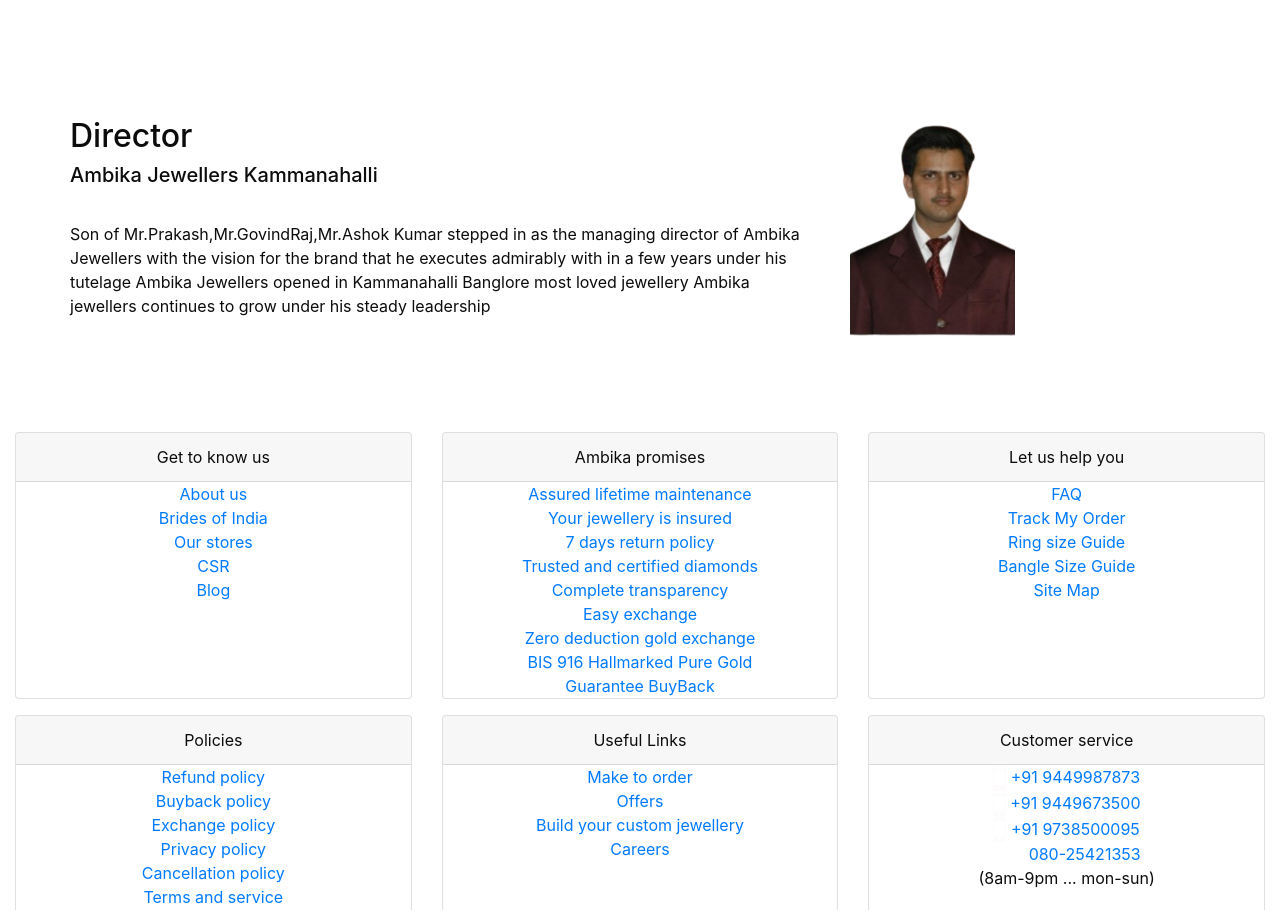
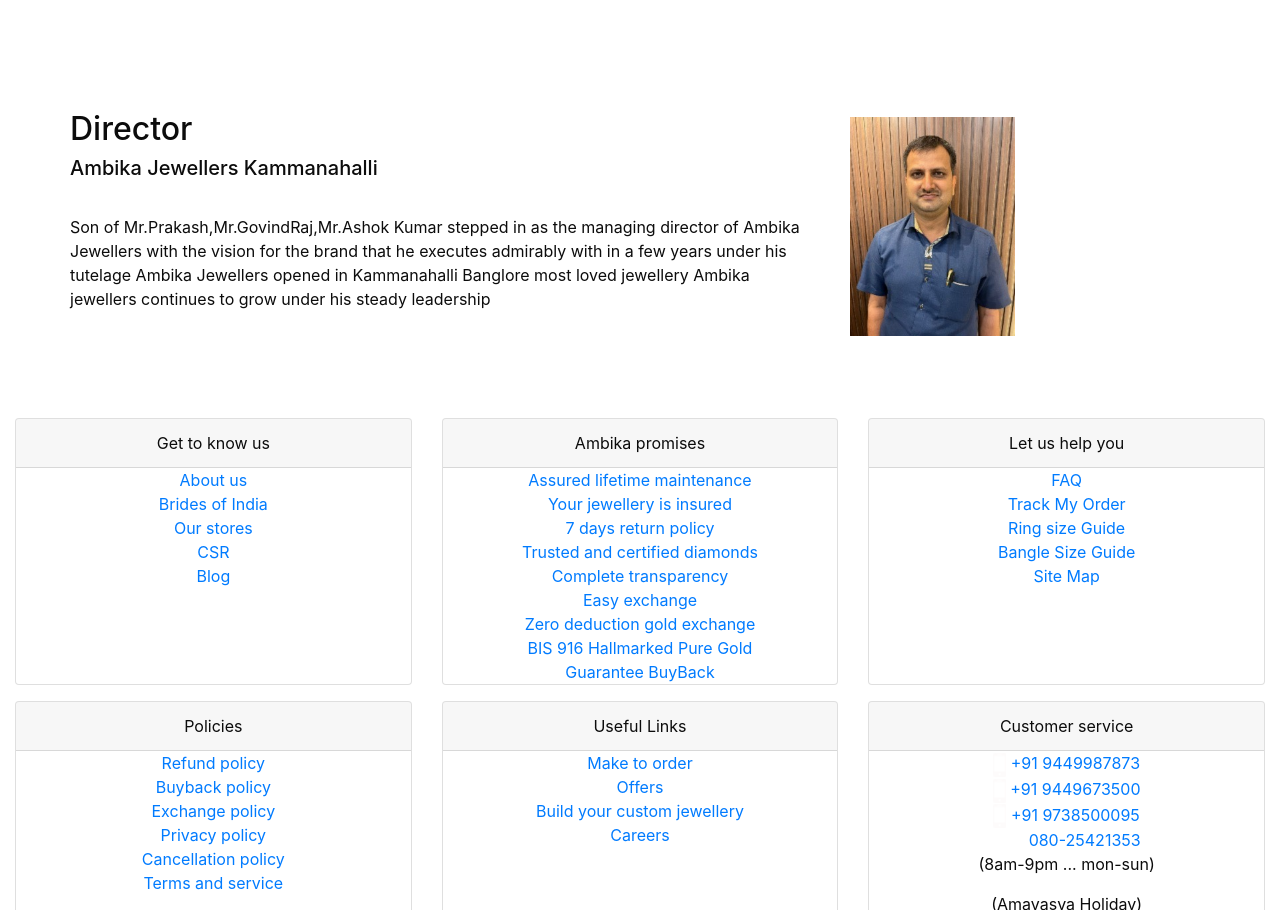
Before and after one commit to Abhishek07777Pawar/jewellery-aap, a React (Create React App) app: page /about in a window 1280 px wide. Shown: the part 825-1735 px from the top of the page. Built offline with nearby package versions, Linux system fonts and the light colour scheme; no server answers; a web font is replaced by a local one.

Commit message:
change icon and address number-image

```diff
--- a/src/Component/About.js
+++ b/src/Component/About.js
@@ -98,7 +98,8 @@
               </div>
               <div className="col-md-2 col-sm">
                 <div className="img-box">
-                <img src="assets/images/My_project__1_-removebg-preview.png" alt="" className="img-fluid" />
+                {/* <img src="assets/images/My_project__1_-removebg-preview.png" alt="" className="img-fluid" /> */}
+                <img src="assets/images/My project (3).jpg" alt="" className="img-fluid" />
                 </div>
               </div>
               {/* <div className="col-md-2 mb-3 col-sm">
--- a/src/Component/Address.js
+++ b/src/Component/Address.js
@@ -22,7 +22,7 @@
              <a href="https://goo.gl/maps/TGZKd6an8BPjm8Dq8">
               <img src="assets/images/location.png" alt="" />
               <span>
-                Address - Address - #28 Nehru road, Kullappa circle, Kammanahalli,
+                Address - Address - #27 Nehru road, Kullappa circle, Kammanahalli,
                 Banglore 84
               </span>
             </a>
--- a/src/Component/Home.js
+++ b/src/Component/Home.js
@@ -23,6 +23,7 @@
           className="slider_section position-relative"
           data-aos="fade-up"
           data-aos-delay="100"
+          // data-aos-duration="100"
         >
           <div className="design-box">
             <img src="assets/images/design-1.png" alt="" />
@@ -715,7 +716,7 @@
                <a href="https://goo.gl/maps/TGZKd6an8BPjm8Dq8">
                 <img src="assets/images/location.png" alt="" />
                 <span>
-                  Address - Address - #28 Nehru road, Kullappa circle, Kammanahalli,
+                  Address - Address - #27 Nehru road, Kullappa circle, Kammanahalli,
                   Banglore 84
                 </span>
               </a>
--- a/src/Component/InfoSec.js
+++ b/src/Component/InfoSec.js
@@ -21,7 +21,7 @@
                 <a href="https://goo.gl/maps/TGZKd6an8BPjm8Dq8">
                   <img src="assets/images/location.png" alt="" />
                   <span>
-                    Address - Address - #27 Nehru road, Kullappa circle, Kammanahalli,
+                    Address - #27 Nehru road, Kullappa circle, Kammanahalli,
                     Banglore 84
                   </span>
                 </a>
@@ -36,7 +36,8 @@
                   <span> +91 9449673500</span><br />
                   <img src="assets/images/phone.png" alt="" />
                   <span> +91 9738500095</span><br />
-                  <span> &nbsp; &nbsp; &nbsp; &nbsp; 080-25421353</span><br />
+                  <img src="assets/images/phone.png" alt="" />
+                  <span>  080-25421353</span><br />
 
 
                 </a>
```
Also changed, not shown: public/assets/images/My project (3).jpg (added).
